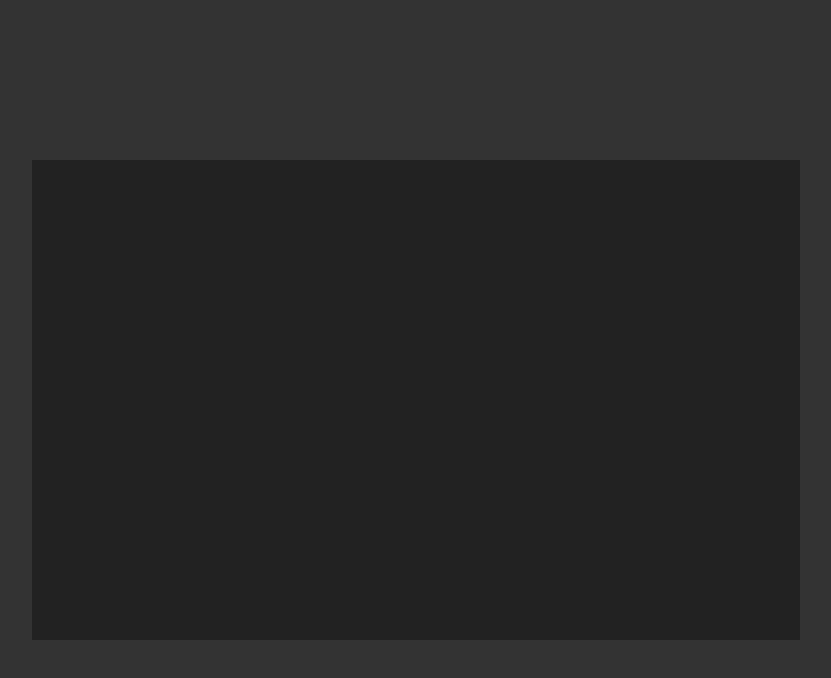
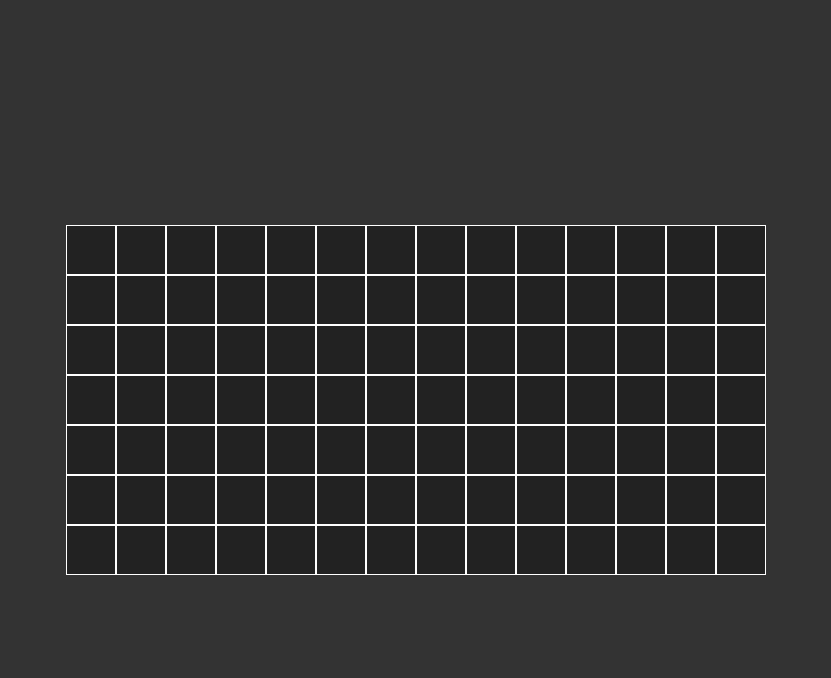
Before and after one commit to colorlessenergy/snake, a Next.js app: page / in a window 1280 px wide. Shown: the top 678 px of the page, without its empty margins (224-1055 px from the left). Built offline with nearby package versions, Linux system fonts and the light colour scheme.

Commit message:
add functionality to generate grid

```diff
--- a/components/Field.js
+++ b/components/Field.js
@@ -1,5 +1,44 @@
 const Field = () => {
-    return <div className="field"></div>;
+    const generateGrid = (cols, rows) => {
+        let grid = [];
+
+        for (let i = 0; i < cols; i++) {
+            grid.push([]);
+
+            for (let j = 0; j < rows; j++) {
+                grid[i].push({
+                    x: i * 50,
+                    y: j * 50,
+                    hasFood: false,
+                    hasSnake: false
+                });
+            }
+        }
+
+        return grid;
+    };
+
+    const grid = generateGrid(14, 7);
+
+    return (
+        <div className="field">
+            {grid.map(col => {
+                return col.map(square => {
+                    return (
+                        <div
+                            style={{
+                                border: '1px solid #ffffff',
+                                height: '50px',
+                                width: '50px',
+                                position: 'absolute',
+                                top: square.y,
+                                left: square.x
+                            }}></div>
+                    );
+                });
+            })}
+        </div>
+    );
 };
 
 export default Field;
--- a/styles/globals.css
+++ b/styles/globals.css
@@ -14,10 +14,11 @@ body {
 }
 
 .field {
+    height: 350px;
+    width: 700px;
+    position: relative;
+
     background-color: #222222;
-
-    height: 60%;
-    width: 60%;
 }
 
 #__next {
```
